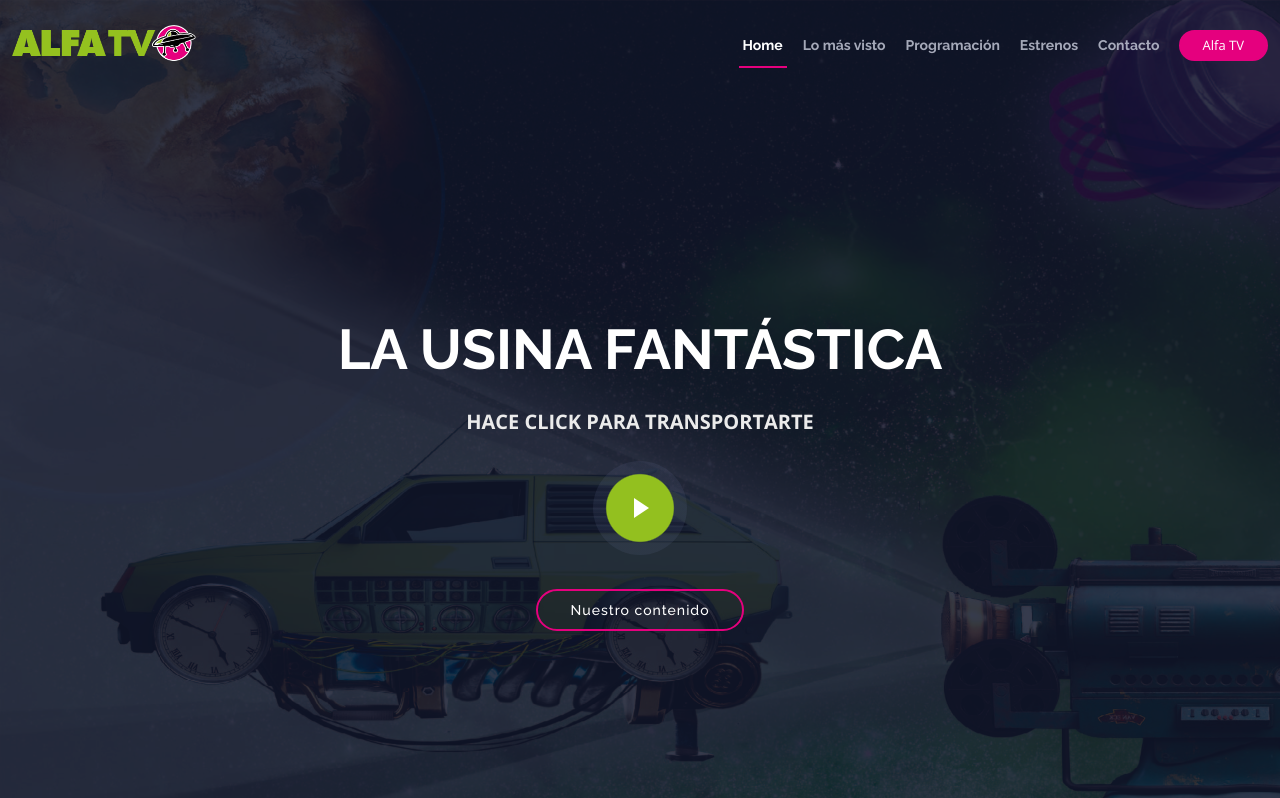
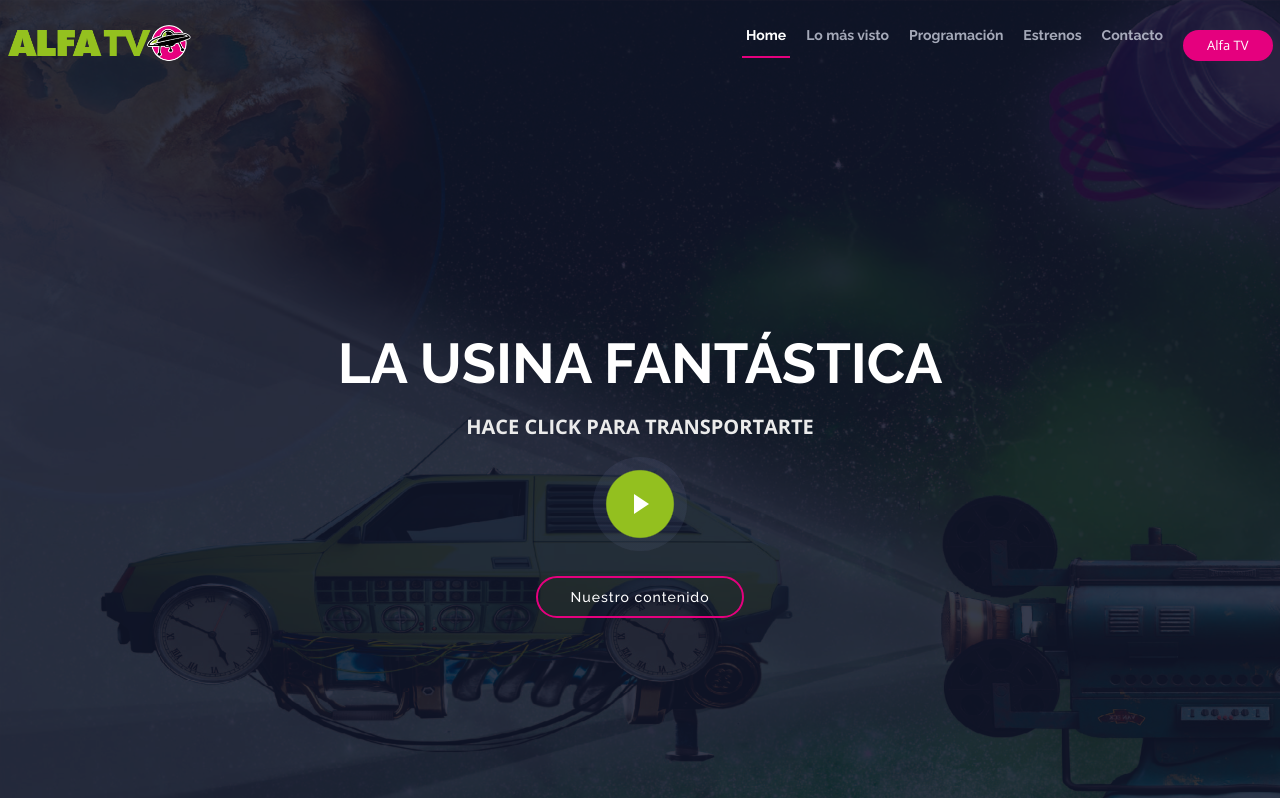
Before and after one commit to francorottondi/alfatv, a plain HTML site: page index.html in a window 1280 px wide. Shown: the top 798 px of the page. Drawn offline with nearby package versions, Linux system fonts and the light colour scheme; files that its build step writes are made by us from their sources.

Commit message:
Update index.html

```diff
--- a/index.html
+++ b/index.html
@@ -13,6 +13,14 @@
   <link href="assets/img/favicon.png" rel="icon">
   <link href="assets/img/apple-touch-icon.png" rel="apple-touch-icon">
   <script src="https://kit.fontawesome.com/0e914b124f.js" crossorigin="anonymous"></script>
+  <link rel="stylesheet" href="http://maxcdn.bootstrapcdn.com/bootstrap/3.2.0/css/bootstrap.min.css">
+<link href="font-awesome/css/font-awesome.min.css" rel="stylesheet" type="text/css" />
+<link href="css/nivo-lightbox.css" rel="stylesheet" />
+<link href="css/nivo-lightbox-theme/default/default.css" rel="stylesheet" type="text/css" />
+<link href="css/animations.css" rel="stylesheet" />
+<link href="css/style.css" rel="stylesheet">
+<link href="color/default.css" rel="stylesheet">
+<link href="css/custom.css" rel="stylesheet">
 
   <!-- Google Fonts -->
   <link href="https://fonts.googleapis.com/css?family=Open+Sans:300,300i,400,400i,700,700i|Raleway:300,400,500,700,800" rel="stylesheet">
```
